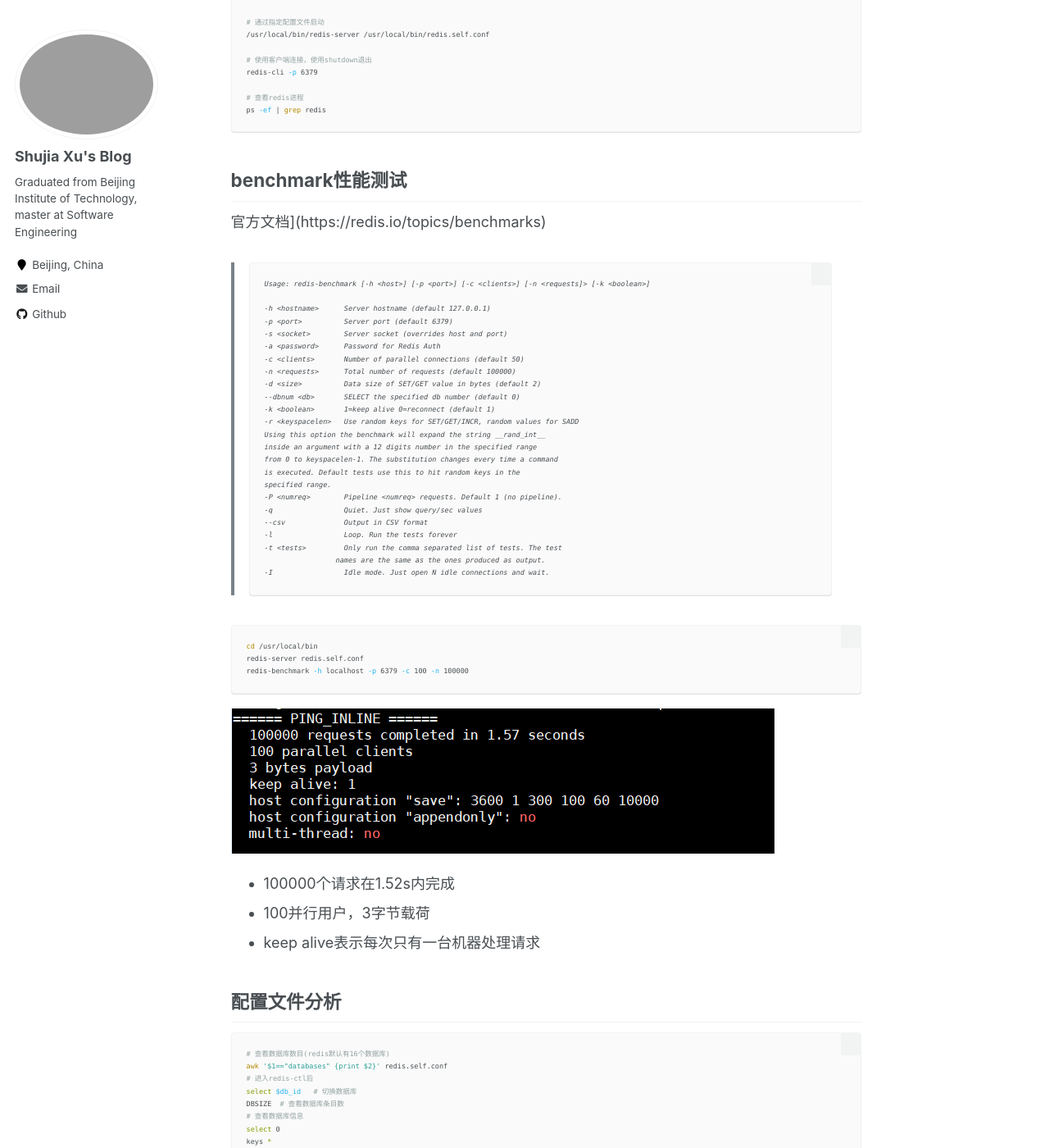
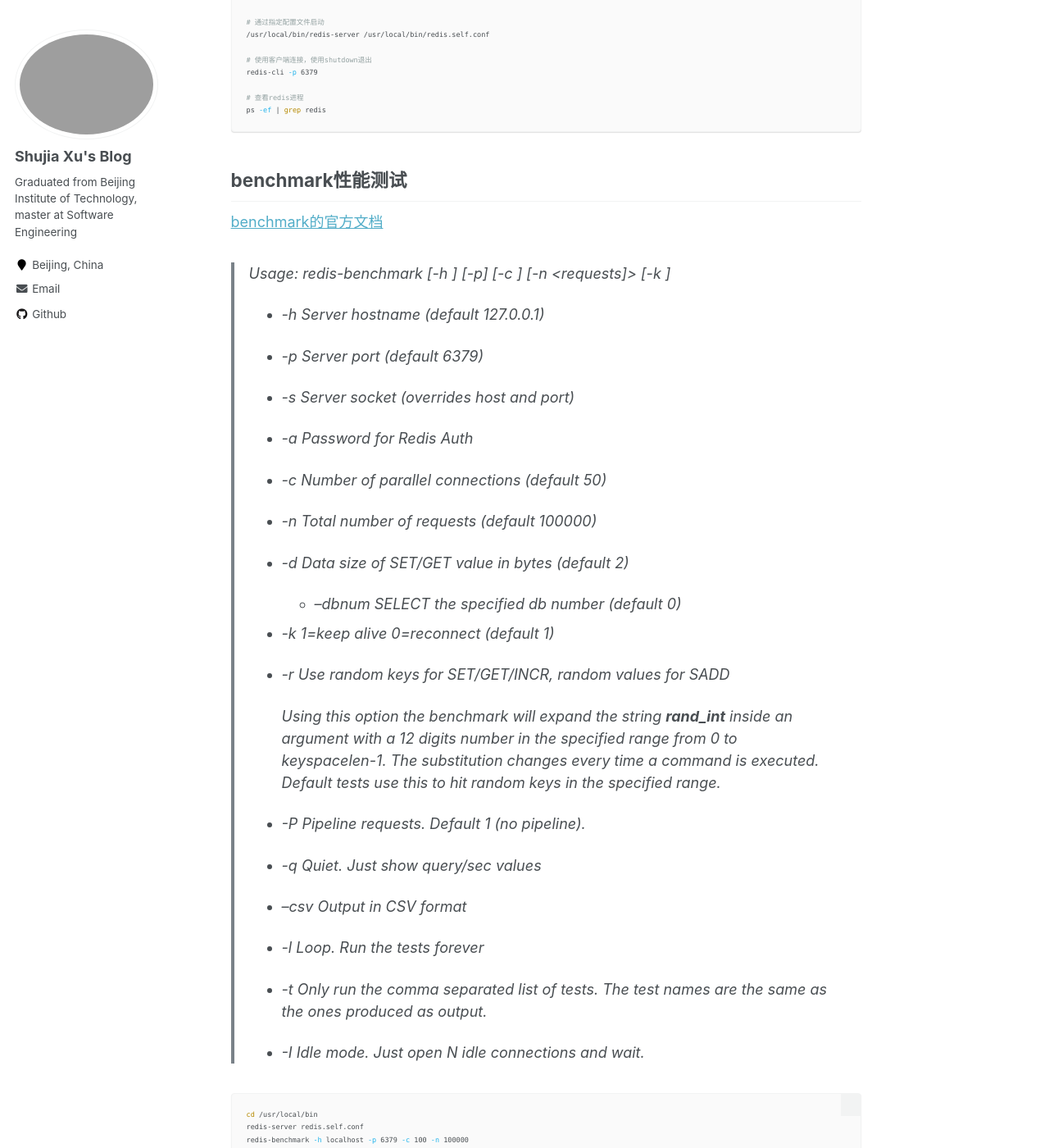
Before and after one commit to yehuo/yehuo.github.io, a Jekyll site: the page built from _posts/2021-07-24-Redis基础笔记.md, in a window 1280 px wide and 1400 px high, scrolled down 4444 px. Shown: the whole window at 82% size. Built offline with Jekyll 4.4.1, drawn with Linux system fonts in a browser that asks for light colours; some of the changed text lies outside the part shown.

Commit message:
2021-07-25-001
fix errors in new posts

````diff
--- a/_posts/2021-07-24-Redis基础笔记.md
+++ b/_posts/2021-07-24-Redis基础笔记.md
@@ -129,34 +129,43 @@ ps -ef | grep redis
 
 ## benchmark性能测试
 
-官方文档](https://redis.io/topics/benchmarks)
+[benchmark的官方文档](https://redis.io/topics/benchmarks)
 
-> ```
 > Usage: redis-benchmark [-h <host>] [-p <port>] [-c <clients>] [-n <requests]> [-k <boolean>]
 >
-> -h <hostname>      Server hostname (default 127.0.0.1)
-> -p <port>          Server port (default 6379)
-> -s <socket>        Server socket (overrides host and port)
-> -a <password>      Password for Redis Auth
-> -c <clients>       Number of parallel connections (default 50)
-> -n <requests>      Total number of requests (default 100000)
-> -d <size>          Data size of SET/GET value in bytes (default 2)
-> --dbnum <db>       SELECT the specified db number (default 0)
-> -k <boolean>       1=keep alive 0=reconnect (default 1)
-> -r <keyspacelen>   Use random keys for SET/GET/INCR, random values for SADD
-> Using this option the benchmark will expand the string __rand_int__
-> inside an argument with a 12 digits number in the specified range
-> from 0 to keyspacelen-1. The substitution changes every time a command
-> is executed. Default tests use this to hit random keys in the
-> specified range.
-> -P <numreq>        Pipeline <numreq> requests. Default 1 (no pipeline).
-> -q                 Quiet. Just show query/sec values
-> --csv              Output in CSV format
-> -l                 Loop. Run the tests forever
-> -t <tests>         Only run the comma separated list of tests. The test
->                  names are the same as the ones produced as output.
-> -I                 Idle mode. Just open N idle connections and wait.
-> ```
+> - -h <hostname>      Server hostname (default 127.0.0.1)
+>
+> - -p <port>          Server port (default 6379)
+>
+> - -s <socket>        Server socket (overrides host and port)
+>
+> - -a <password>      Password for Redis Auth
+>
+> - -c <clients>       Number of parallel connections (default 50)
+>
+> - -n <requests>      Total number of requests (default 100000)
+>
+> - -d <size>          Data size of SET/GET value in bytes (default 2)
+>
+> 	- --dbnum <db>       SELECT the specified db number (default 0)
+>
+> - -k <boolean>       1=keep alive 0=reconnect (default 1)
+>
+> - -r <keyspacelen>   Use random keys for SET/GET/INCR, random values for SADD
+>
+> 	*Using this option the benchmark will expand the string **rand_int** inside an argument with a 12 digits number in the specified range from 0 to keyspacelen-1. The substitution changes every time a command is executed. Default tests use this to hit random keys in the specified range.*
+>
+> - -P <numreq>        Pipeline <numreq> requests. Default 1 (no pipeline).
+>
+> - -q                 Quiet. Just show query/sec values
+>
+> - --csv              Output in CSV format
+>
+> - -l                 Loop. Run the tests forever
+>
+> - -t <tests>         Only run the comma separated list of tests. The test names are the same as the ones produced as output.
+>
+> - -I                 Idle mode. Just open N idle connections and wait.
 
 ```shell
 cd /usr/local/bin
@@ -402,7 +402,7 @@ Redis 3.2版本开始添加
 
 #### GEOADD 添加位置
 
-> GEOADD key [NX|XX] [CH] longitude latitude member [longitude latitude member ...]
+> GEOADD key [NX \| XX] [CH] longitude latitude member [longitude latitude member ...]
 
 - 有效范围
 
@@ -440,9 +440,9 @@ GEOPOS Sicily Palermo Catania
 ```
 
 #### GEORADIUS 返回范围内的节点位置
-> - GEORADIUS key longitude latitude radius m|km|ft|mi [WITHCOORD] [WITHDIST] [WITHHASH] [COUNT count [ANY]] [ASC|DESC] [STORE key] [STOREDIST key]
+> - GEORADIUS key longitude latitude radius m\|km\|ft\|mi [WITHCOORD] [WITHDIST] [WITHHASH] [COUNT count [ANY]] [ASC\|DESC] [STORE key] [STOREDIST key]
 >
-> - GEORADIUSBYMEMBER key member radius m|km|ft|mi [WITHCOORD] [WITHDIST] [WITHHASH] [COUNT count [ANY]] [ASC|DESC] [STORE key] [STOREDIST key]
+> - GEORADIUSBYMEMBER key member radius m\|km\|ft\|mi [WITHCOORD] [WITHDIST] [WITHHASH] [COUNT count [ANY]] [ASC\|DESC] [STORE key] [STOREDIST key]
 
 `WITHCOORD \ WITHDIST \ WITHHASH`决定了返回信息内容
 
@@ -465,7 +465,7 @@ GEORADIUSBYMEMBER Sicily Agrigento 100 km
 
 > This command extends the [GEORADIUS](https://redis.io/commands/georadius) command, so in addition to searching within circular areas, it supports searching within rectangular areas.
 
-> GEOSEARCH key [FROMMEMBER member] [FROMLONLAT longitude latitude] [BYRADIUS radius m|km|ft|mi] [BYBOX width height m|km|ft|mi] [ASC|DESC] [COUNT count [ANY]] [WITHCOORD] [WITHDIST] [WITHHASH]
+> GEOSEARCH key [FROMMEMBER member] [FROMLONLAT longitude latitude] [BYRADIUS radius m\|km\|ft\|mi] [BYBOX width height m\|km\|ft\|mi] [ASC\|DESC] [COUNT count [ANY]] [WITHCOORD] [WITHDIST] [WITHHASH]
 
 ```shell
 GEOADD Sicily 12.758489 38.788135 "edge1" 17.241510 38.788135 "edge2"
````
Also changed, not shown: other parts of _posts/2021-07-24-Redis基础笔记.md (+3 -12 lines).
